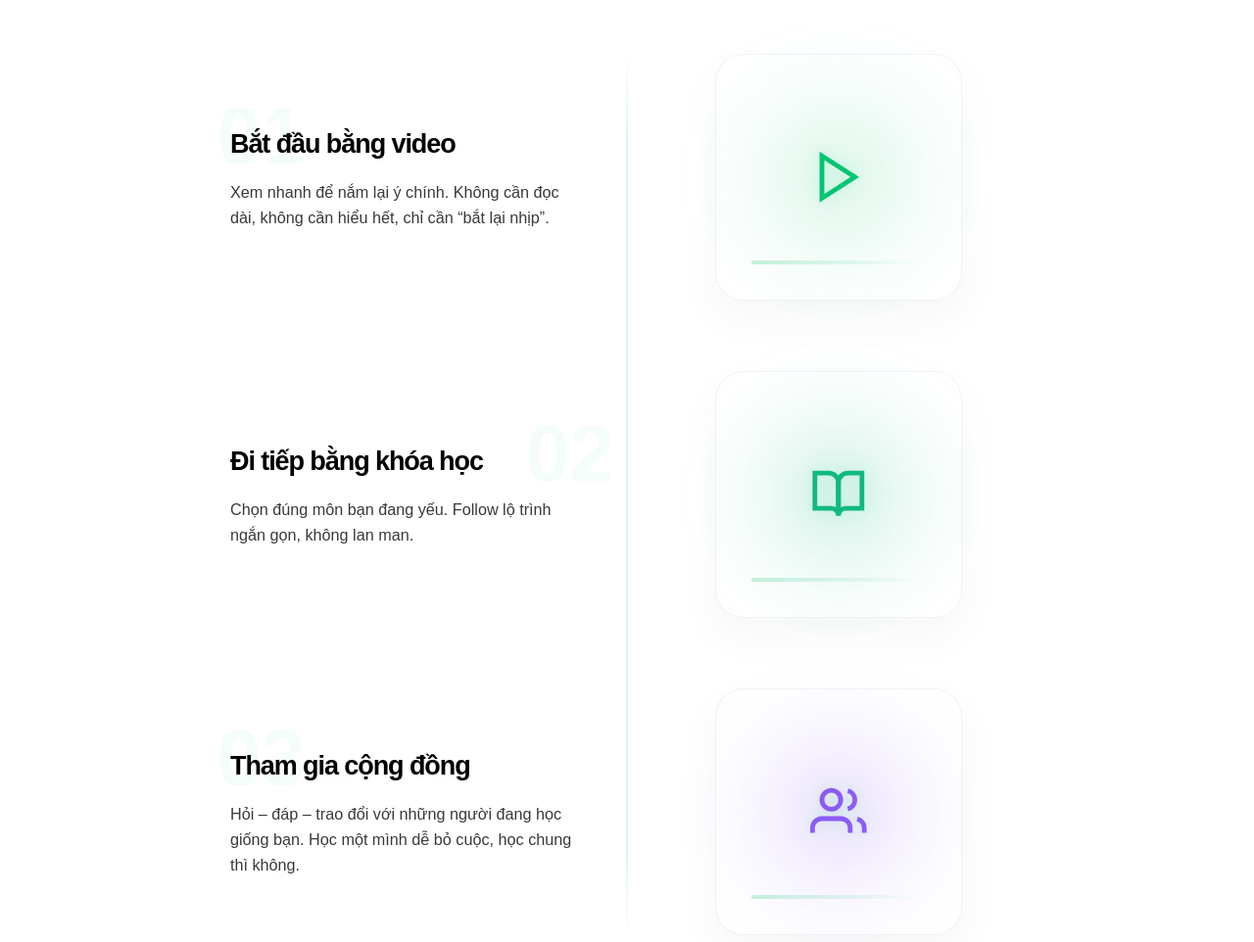
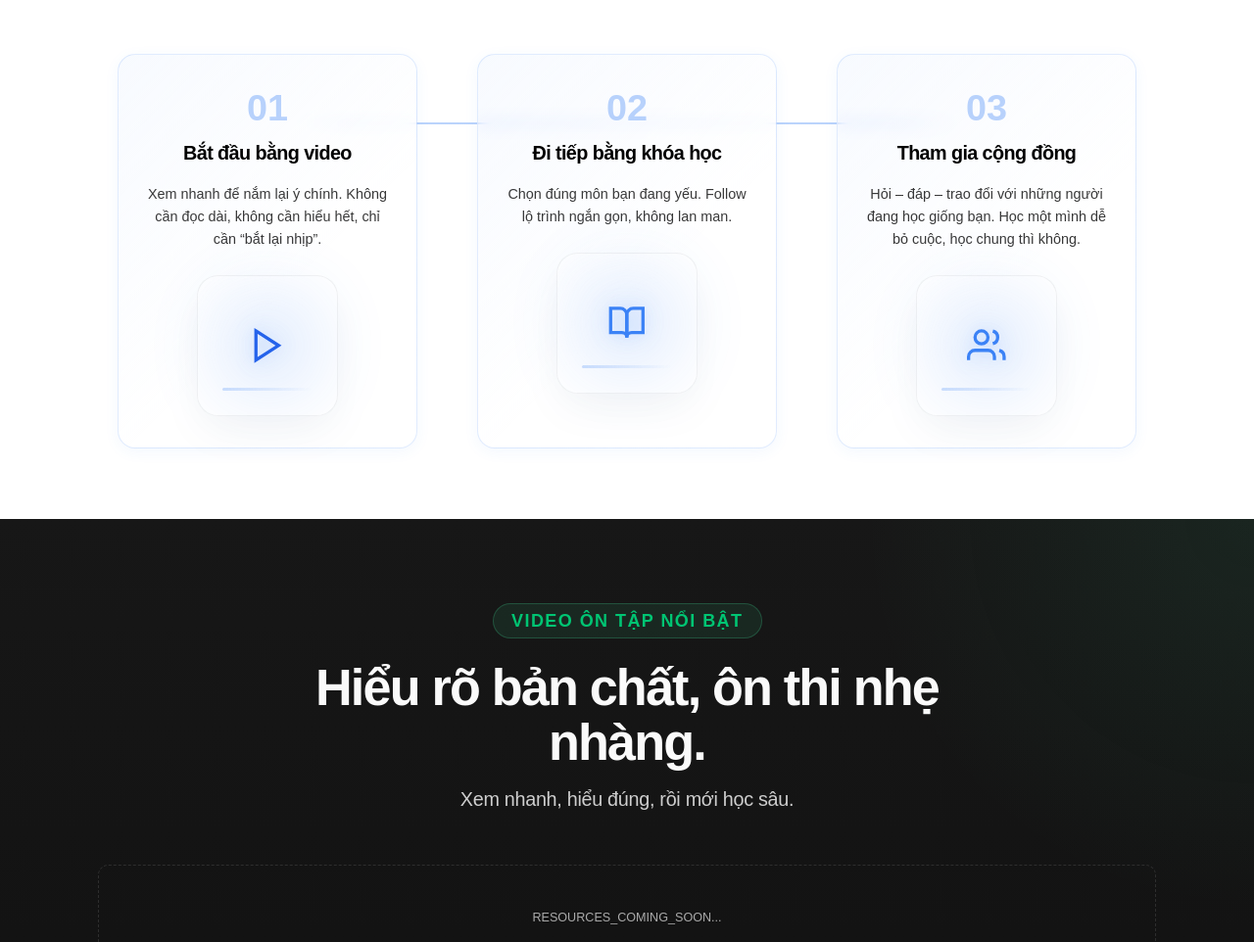
Before and after one commit to UIT-Knowledge/Education-Website, a website: page index.html in a window 1280 px wide. Shown: the part 1500-2462 px from the top of the page at 98% size. Drawn offline with nearby package versions, Linux system fonts and the light colour scheme; no server answers.

Commit message:
refactor: horizontal 3-column card layout for intro section
- Convert narrative steps from vertical to 3-column horizontal grid
- Add connector line between steps with blue (#3b82f6) color scheme
- Style each step as centered card with glass effect and hover animation
- Remove narrative-path and step-reverse classes
- Add stagger animation support via --stagger-index
- Responsive fallback to 1-column on mobile (≤860px)

```diff
--- a/index.html
+++ b/index.html
@@ -323,10 +323,8 @@
                         </p>
                     </div>
                     <div class="how-it-works-narrative stagger-parent">
-                        <div class="narrative-path" aria-hidden="true"></div>
-
                         <!-- Step 1 -->
-                        <div class="narrative-step reveal">
+                        <div class="narrative-step reveal" style="--stagger-index: 1">
                             <div class="step-content">
                                 <div class="step-counter">01</div>
                                 <h3 class="step-title">Bắt đầu bằng video</h3>
@@ -346,7 +344,7 @@
                         </div>
 
                         <!-- Step 2 -->
-                        <div class="narrative-step step-reverse reveal">
+                        <div class="narrative-step reveal" style="--stagger-index: 2">
                             <div class="step-content">
                                 <div class="step-counter">02</div>
                                 <h3 class="step-title">Đi tiếp bằng khóa học</h3>
@@ -367,7 +365,7 @@
                         </div>
 
                         <!-- Step 3 -->
-                        <div class="narrative-step reveal">
+                        <div class="narrative-step reveal" style="--stagger-index: 3">
                             <div class="step-content">
                                 <div class="step-counter">03</div>
                                 <h3 class="step-title">Tham gia cộng đồng</h3>
--- a/styles.css
+++ b/styles.css
@@ -145,13 +145,6 @@ select {
     position: fixed;
     inset: 0 0 auto;
     z-index: 1000;
-    padding: 20px 0;
-    border-radius: 0 0 var(--radius-lg) var(--radius-lg);
-    transition: background var(--transition), border-color var(--transition), padding var(--transition), box-shadow var(--transition), color var(--transition);
-}
-
-/* Default scrolled state: over LIGHT sections → dark glass + white text */
-.header.scrolled {
     padding: 14px 0;
     background: rgba(23, 23, 23, 0.72);
     backdrop-filter: blur(16px);
@@ -159,10 +152,15 @@ select {
     border-bottom: 1px solid rgba(255, 255, 255, 0.08);
     border-radius: 0 0 var(--radius-lg) var(--radius-lg);
     box-shadow: 0 12px 30px rgba(0, 0, 0, 0.2);
-    color: #fafafa;
-}
-
-/* Header on dark hero (not scrolled) → transparent + white text */
+    transition: background 180ms var(--ease-out-expo), border-color 180ms var(--ease-out-expo), box-shadow var(--transition), color 180ms var(--ease-out-expo);
+}
+
+/* Scrolled state: padding stays consistent */
+.header.scrolled {
+    /* Padding removed to stay 14px from base class */
+}
+
+/* Header on dark hero (not scrolled) → white text */
 .header:not(.scrolled) {
     color: #fafafa;
 }
@@ -889,141 +887,131 @@ select {
 
 .how-it-works-narrative {
     position: relative;
-    max-width: 900px;
     margin: 0 auto;
-    display: flex;
-    flex-direction: column;
-    gap: 80px;
-}
-
-.narrative-path {
+    display: grid;
+    grid-template-columns: repeat(3, 1fr);
+    gap: 24px;
+    justify-items: center;
+}
+
+/* Horizontal connector line between steps */
+.how-it-works-narrative::before {
+    content: '';
     position: absolute;
-    top: 0;
-    bottom: 0;
-    left: 50%;
-    width: 2px;
-    background: linear-gradient(to bottom,
-        transparent,
-        rgba(62, 207, 142, 0.2) 10%,
-        rgba(62, 207, 142, 0.2) 90%,
-        transparent
+    top: 78px;
+    left: calc(16.67% + 24px);
+    right: calc(16.67% + 24px);
+    height: 2px;
+    background: linear-gradient(to right,
+        transparent 0%,
+        rgba(59, 130, 246, 0.35) 8%,
+        rgba(59, 130, 246, 0.35) 92%,
+        transparent 100%
     );
-    transform: translateX(-50%);
     z-index: 0;
+    pointer-events: none;
 }
 
 .narrative-step {
     position: relative;
     display: flex;
+    flex-direction: column;
     align-items: center;
-    justify-content: space-between;
-    gap: 60px;
+    text-align: center;
+    gap: 16px;
+    padding: 40px 28px 36px;
+    background: linear-gradient(135deg, rgba(59, 130, 246, 0.04) 0%, rgba(255, 255, 255, 0.8) 60%);
+    border: 1.5px solid rgba(59, 130, 246, 0.15);
+    border-radius: var(--radius-xl);
     z-index: 1;
-    transition: opacity 1s cubic-bezier(0.23, 1, 0.32, 1), transform 1s cubic-bezier(0.23, 1, 0.32, 1);
+    transition: all 0.5s cubic-bezier(0.22, 1, 0.36, 1);
+    backdrop-filter: blur(8px);
+    -webkit-backdrop-filter: blur(8px);
+    width: 100%;
+    max-width: 340px;
+    box-shadow: 0 4px 16px rgba(59, 130, 246, 0.06);
 }
 
 .narrative-step.reveal {
     opacity: 0;
-    filter: blur(8px);
-    transform: translateY(40px);
-    transition: all 0.9s cubic-bezier(0.23, 1, 0.32, 1);
+    filter: blur(6px);
+    transform: translateY(30px);
+    transition: all 0.7s cubic-bezier(0.22, 1, 0.36, 1);
 }
 
 .narrative-step.reveal.visible {
     opacity: 1;
+    filter: blur(0);
     transform: translateY(0);
 }
 
+.narrative-step:hover {
+    transform: translateY(-6px);
+    box-shadow:
+        0 20px 40px -12px rgba(0, 0, 0, 0.1),
+        0 0 0 1px rgba(59, 130, 246, 0.15);
+    border-color: rgba(59, 130, 246, 0.2);
+}
+
 .narrative-step .step-content {
-    flex: 1;
-    position: relative;
-    opacity: 0;
-    transform: translateX(-30px);
-    transition: all 0.8s cubic-bezier(0.23, 1, 0.32, 1) 0.2s;
-}
-
-.narrative-step.step-reverse .step-content {
-    transform: translateX(30px);
-}
-
-.narrative-step.reveal.visible .step-content {
-    opacity: 1;
-    transform: translateX(0);
+    display: flex;
+    flex-direction: column;
+    align-items: center;
+    gap: 8px;
+}
+
+.step-counter {
+    position: static;
+    font-family: var(--font-display);
+    font-size: 42px;
+    font-weight: 900;
+    line-height: 1;
+    color: #3b82f6;
+    opacity: 0.35;
+    pointer-events: none;
+    user-select: none;
+    margin-bottom: 4px;
+}
+
+.step-title {
+    font-size: 22px;
+    font-weight: 800;
+    letter-spacing: -0.03em;
+    color: var(--light-text);
+    margin-bottom: 8px;
+}
+
+.step-description {
+    font-size: 16px;
+    line-height: 1.6;
+    color: var(--light-text-secondary);
+    max-width: 280px;
 }
 
 .narrative-step .step-visual {
-    flex: 1;
     display: flex;
     justify-content: center;
     align-items: center;
-    opacity: 0;
-    transform: translateX(30px) scale(0.9);
-    transition: all 0.8s cubic-bezier(0.23, 1, 0.32, 1) 0.4s;
-}
-
-.narrative-step.step-reverse .step-visual {
-    transform: translateX(-30px) scale(0.9);
-}
-
-.narrative-step.reveal.visible .step-visual {
-    opacity: 1;
-    transform: translateX(0) scale(1);
-}
-
-.step-counter {
-    position: absolute;
-    top: -30px;
-    left: -15px;
-    font-family: var(--font-display);
-    font-size: 90px;
-    font-weight: 900;
-    line-height: 1;
-    color: rgba(62, 207, 142, 0.05);
-    z-index: -1;
-    pointer-events: none;
-    user-select: none;
-}
-
-.step-reverse .step-counter {
-    left: auto;
-    right: -15px;
-}
-
-.step-title {
-    font-size: 30px;
-    font-weight: 800;
-    letter-spacing: -0.04em;
-    margin-bottom: 16px;
-    color: var(--light-text);
-}
-
-.step-description {
-    font-size: 18px;
-    line-height: 1.6;
-    color: var(--light-text-secondary);
-    max-width: 400px;
-}
-
-.step-visual {
-    flex: 1;
-    display: flex;
-    justify-content: center;
-    align-items: center;
+    margin-top: 12px;
 }
 
 .visual-card {
     position: relative;
-    width: 280px;
-    height: 280px;
-    border-radius: 32px;
+    width: 160px;
+    height: 160px;
+    border-radius: 24px;
     display: grid;
     place-items: center;
-    transition: transform 0.6s cubic-bezier(0.23, 1, 0.32, 1);
+    transition: transform 0.5s cubic-bezier(0.34, 1.56, 0.64, 1), box-shadow 0.5s cubic-bezier(0.22, 1, 0.36, 1);
     cursor: default;
 }
 
+.narrative-step:hover .visual-card {
+    transform: scale(1.06);
+}
+
 .visual-card:hover {
-    transform: scale(1.02) rotate(2deg);
+    transform: scale(1.08) rotate(2deg);
 }
 
 .glass-premium {
@@ -1037,10 +1025,10 @@ select {
 
 .visual-icon-aura {
     position: absolute;
-    width: 140px;
-    height: 140px;
-    background: var(--accent);
-    filter: blur(50px);
+    width: 90px;
+    height: 90px;
+    background: #3b82f6;
+    filter: blur(40px);
     opacity: 0.15;
     border-radius: 50%;
     animation: aura-pulse 4s ease-in-out infinite;
@@ -1052,68 +1040,63 @@ select {
 }
 
 .visual-icon {
-    width: 64px;
-    height: 64px;
-    color: var(--accent-strong);
+    width: 44px;
+    height: 44px;
+    color: #2563eb;
     z-index: 2;
-    filter: drop-shadow(0 0 10px rgba(62, 207, 142, 0.3));
-}
-
-.accent-emerald .visual-icon { color: #10b981; }
-.accent-emerald .visual-icon-aura { background: #10b981; }
-
-.accent-purple .visual-icon { color: #8b5cf6; }
-.accent-purple .visual-icon-aura { background: #8b5cf6; }
+    filter: drop-shadow(0 0 10px rgba(59, 130, 246, 0.3));
+}
+
+.accent-emerald .visual-icon { color: #3b82f6; }
+.accent-emerald .visual-icon-aura { background: #3b82f6; }
+
+.accent-purple .visual-icon { color: #3b82f6; }
+.accent-purple .visual-icon-aura { background: #3b82f6; }
 
 .visual-accent-line {
     position: absolute;
-    bottom: 40px;
-    left: 40px;
-    right: 40px;
-    height: 4px;
-    background: linear-gradient(to right, var(--accent), transparent);
+    bottom: 28px;
+    left: 28px;
+    right: 28px;
+    height: 3px;
+    background: linear-gradient(to right, #3b82f6, transparent);
     border-radius: 2px;
-    opacity: 0.3;
+    opacity: 0.25;
 }
 
 /* Mobile optimizations for Narrative */
-@media (max-width: 768px) {
+@media (max-width: 860px) {
     .how-it-works-narrative {
-        gap: 80px;
-    }
-
-    .narrative-path {
-        left: 20px;
-        transform: none;
-    }
-
-    .narrative-step,
-    .narrative-step.step-reverse {
-        flex-direction: column;
-        align-items: flex-start;
-        gap: 40px;
-        padding-left: 50px;
-    }
-
-    .step-visual {
-        width: 100%;
-        justify-content: flex-start;
+        grid-template-columns: 1fr;
+        gap: 20px;
+        max-width: 480px;
+    }
+
+    .how-it-works-narrative::before {
+        display: none;
+    }
+
+    .narrative-step {
+        padding: 32px 20px 28px;
     }
 
     .visual-card {
-        width: 240px;
-        height: 240px;
-        border-radius: 30px;
+        width: 140px;
+        height: 140px;
+        border-radius: 20px;
     }
 
     .step-counter {
-        font-size: 80px;
-        top: -30px;
-        left: -10px;
+        font-size: 38px;
     }
 
     .step-title {
-        font-size: 28px;
+        font-size: 20px;
+    }
+
+    .step-description {
+        font-size: 15px;
+        max-width: 100%;
     }
 }
 
```
